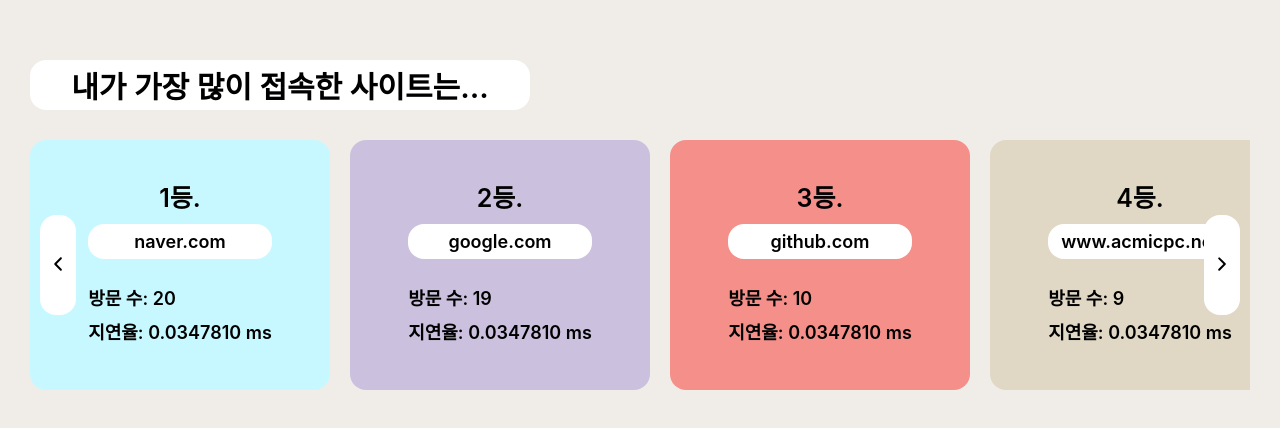
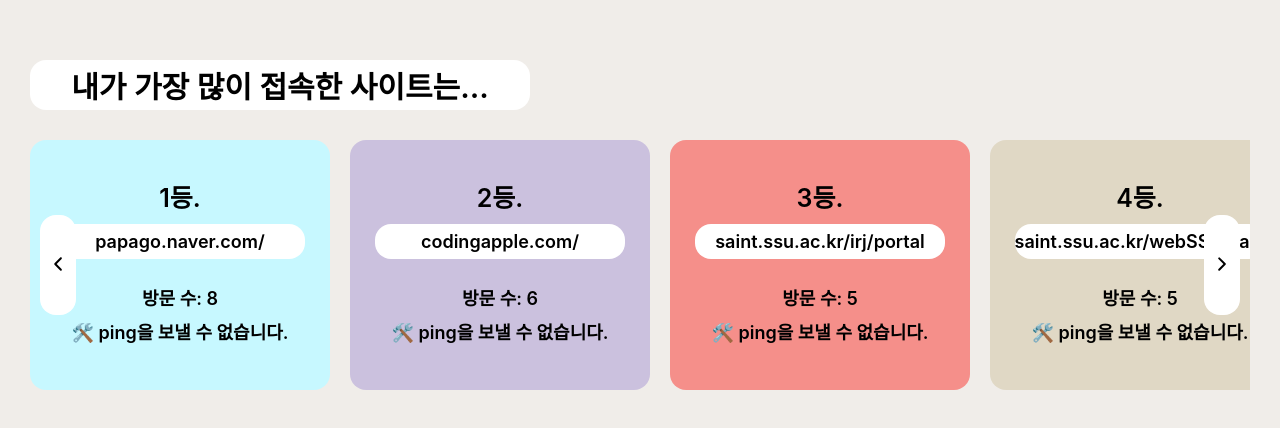
Before and after one commit to Stillssi/Url-Rankings, a React (Create React App) app in the folder urlrankings/: page / in a window 1280 px wide. Shown: the part 140-568 px from the top of the page. Built offline with nearby package versions, Linux system fonts and the light colour scheme.

Commit message:
[Style] url 문자열 길이 수정

```diff
--- a/urlrankings/src/assets/data.json
+++ b/urlrankings/src/assets/data.json
@@ -1,37 +1,32 @@
 [
   {
-    "url": "naver.com",
-    "num": 20,
-    "ping": 0.03478097915649414
+    "url": "https://www.acmicpc.net/",
+    "num": 4,
+    "ping": false,
+    "time": 1684317196.6771464
   },
   {
-    "url": "daum.com",
-    "num": 7,
-    "ping": 0.03478097915649414
+    "url": "https://codingapple.com/",
+    "num": 6,
+    "ping": false,
+    "time": 1684318005.213289
   },
   {
-    "url": "google.com",
-    "num": 19,
-    "ping": 0.03478097915649414
+    "url": "https://saint.ssu.ac.kr/irj/portal",
+    "num": 5,
+    "ping": false,
+    "time": 1684318051.9809623
   },
   {
-    "url": "github.com",
-    "num": 10,
-    "ping": 0.03478097915649414
+    "url": "https://saint.ssu.ac.kr/webSSUMain/main_student.jsp",
+    "num": 5,
+    "ping": false,
+    "time": 1684318052.425126
   },
   {
-    "url": "velog.com",
-    "num": 3,
-    "ping": 0.03478097915649414
-  },
-  {
-    "url": "saint.ssu.ac.kr",
-    "num": 5,
-    "ping": 0.03478097915649414
-  },
-  {
-    "url": "www.acmicpc.net",
-    "num": 9,
-    "ping": 0.03478097915649414
+    "url": "https://papago.naver.com/",
+    "num": 8,
+    "ping": false,
+    "time": 1684318062.0626411
   }
 ]
--- a/urlrankings/src/components/cards.tsx
+++ b/urlrankings/src/components/cards.tsx
@@ -4,7 +4,12 @@
 import { UilAngleLeftB, UilAngleRightB } from "@iconscout/react-unicons";
 
 const colors = ["#C7F8FF", "#CBC1DE", "#F58F8A", "#E0D8C5", "#D2FFAD"];
-
+interface IData {
+  url: string;
+  num: number;
+  ping: boolean | number; // ping이 boolean임
+  time: number;
+}
 const CardsWrapper = styled.div`
   display: flex;
   height: 500px;
@@ -21,6 +26,7 @@
   font-size: 18px;
   font-weight: 600;
   margin-bottom: 8px;
+  text-align: center;
 `;
 
 const Button = styled.button`
@@ -54,7 +60,6 @@
   flex-shrink: 0;
   transition: all 0.3s;
   position: relative;
-
   &:hover {
     transform: scale(1.1) translate(0%, 10%);
     border-radius: 0.91rem; // Adjust this value as per your need
@@ -70,6 +75,7 @@
 
 const Url = styled(FontWrapper)`
   display: flex;
+  width: 250px;
   align-items: center;
   justify-content: center;
   text-align: center;
@@ -81,7 +87,7 @@
 
 const Cards: React.FC = () => {
   const cardsRef = useRef<HTMLDivElement>(null);
-  const sortedData = [...data].sort((a, b) => b.num - a.num);
+  const sortedData: IData[] = [...data].sort((a, b) => b.num - a.num);
 
   const scrollCards = useCallback((offset: number) => {
     if (cardsRef.current) {
@@ -105,9 +111,13 @@
           <Card color={colors[idx % colors.length]} key={idx}>
             <div>
               <Rank>{`${idx + 1}등.`}</Rank>
-              <Url>{url}</Url>
+              <Url>{url.slice(8, 34)}</Url>
               <FontWrapper>{`방문 수: ${num}`}</FontWrapper>
-              <FontWrapper>{`지연율: ${ping.toFixed(7)} ms`}</FontWrapper>
+              {typeof ping === "number" ? (
+                <FontWrapper>{`지연율: ${ping.toFixed(7)} ms`}</FontWrapper>
+              ) : (
+                <FontWrapper>{`🛠️ ping을 보낼 수 없습니다.`}</FontWrapper>
+              )}
             </div>
           </Card>
         ))}
```
